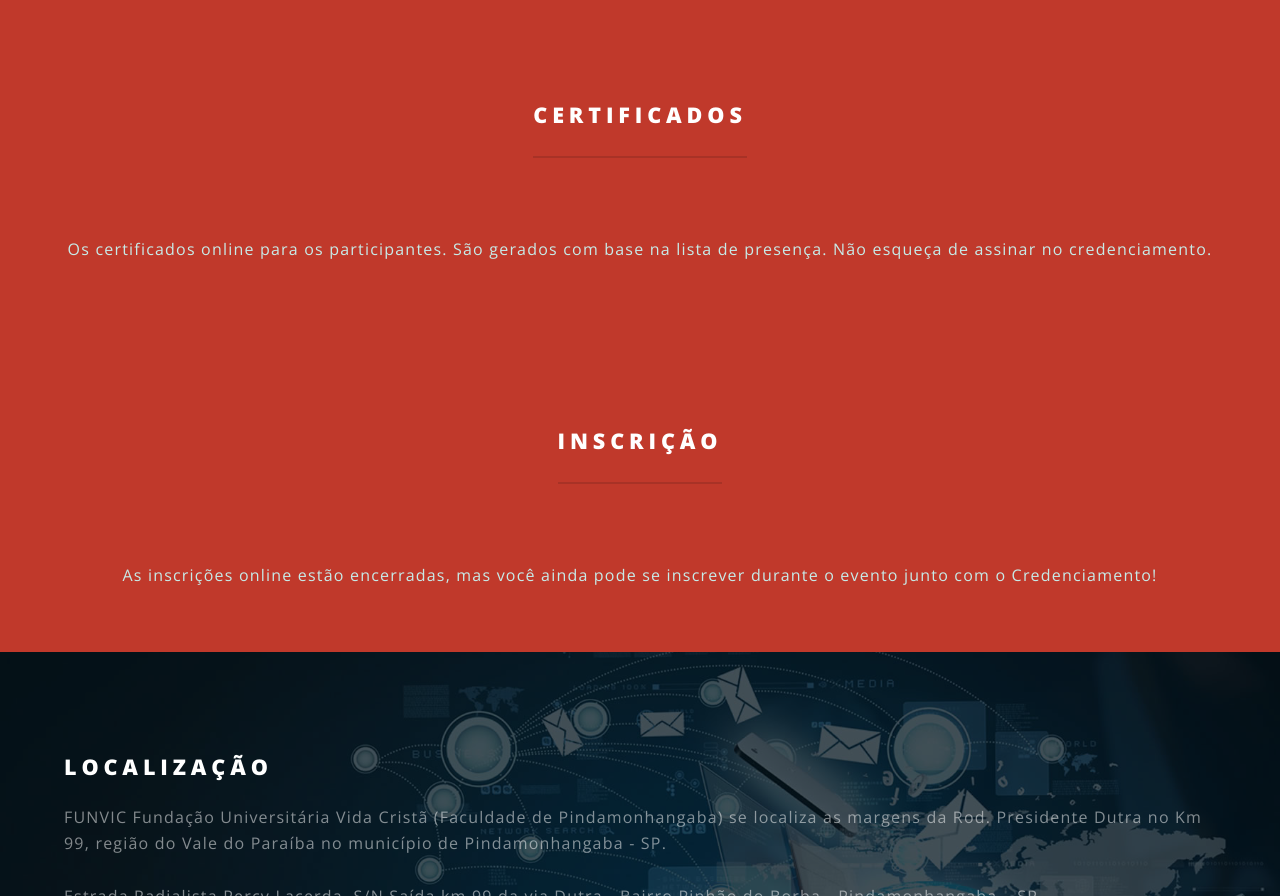
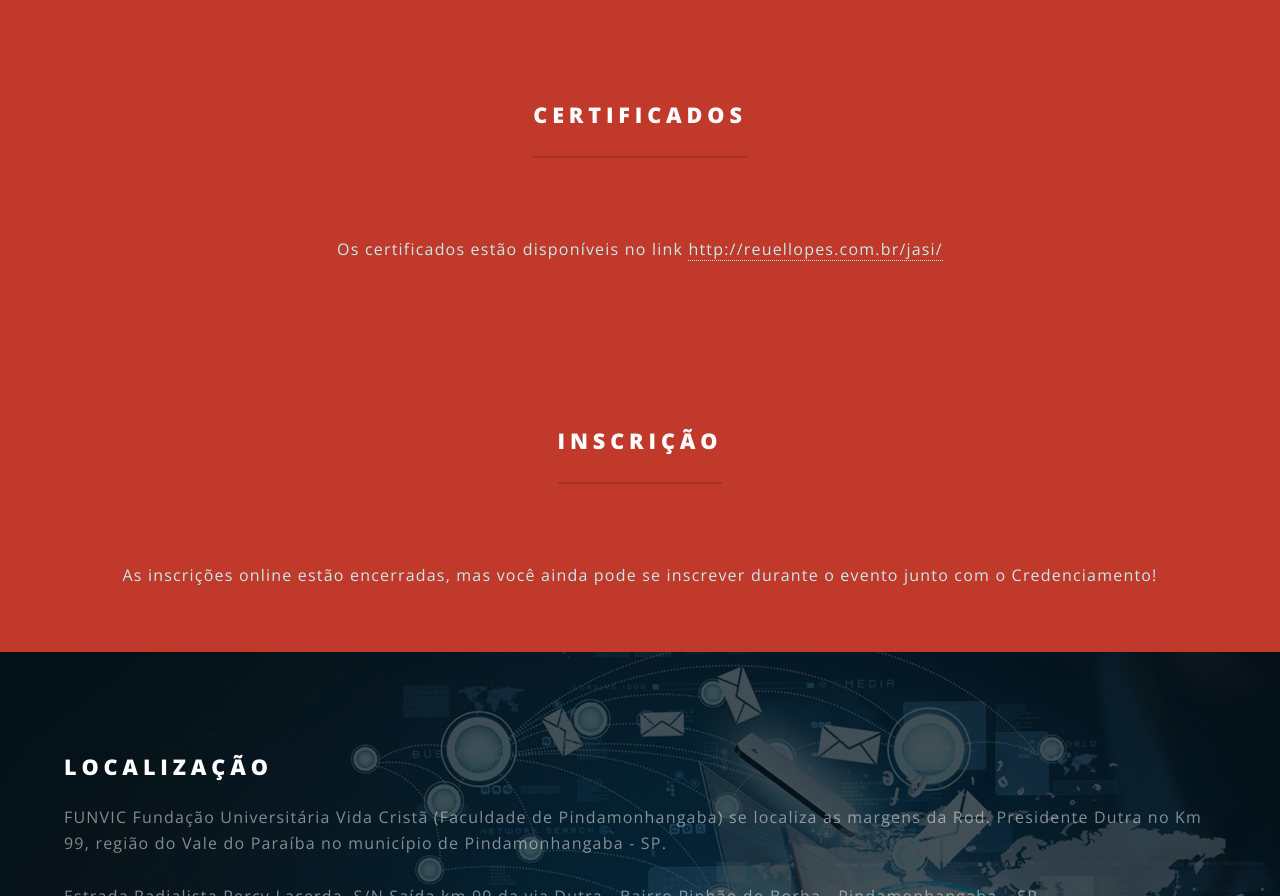
Before and after one commit to reuellopes/jasi2015, a plain HTML site: page index.html in a window 1280 px wide. Shown: the part 5480-6376 px from the top of the page. Drawn offline with nearby package versions, Linux system fonts and the light colour scheme.

Commit message:
Certificados

```diff
--- a/index.html
+++ b/index.html
@@ -184,7 +184,7 @@
 		<header class="major">
 			<h2>CERTIFICADOS</h2>
 		</header>
-		Os certificados online para os participantes. São gerados com base na lista de presença. Não esqueça de assinar no credenciamento.
+		Os certificados estão disponíveis no link <a href="http://reuellopes.com.br/jasi/" target="_blank">http://reuellopes.com.br/jasi/</a>
 	</div>
 </section>
 
```
